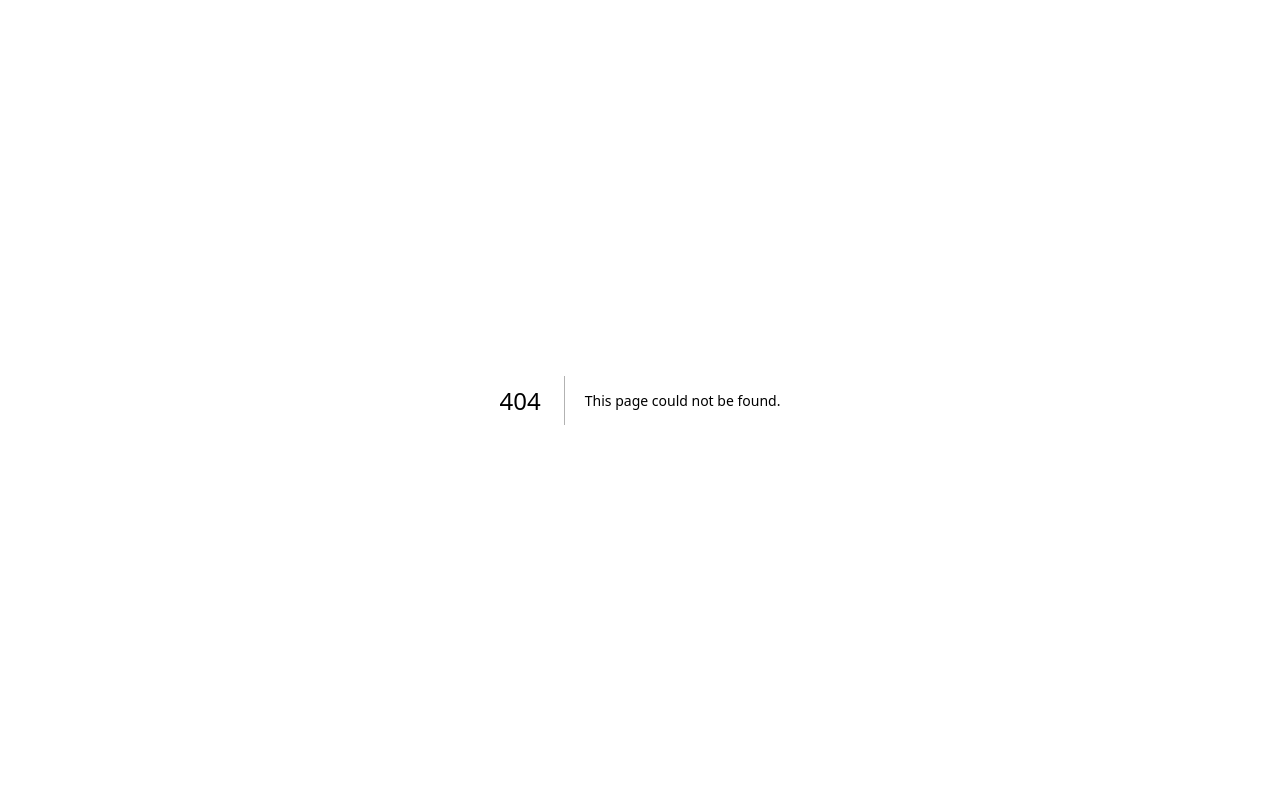
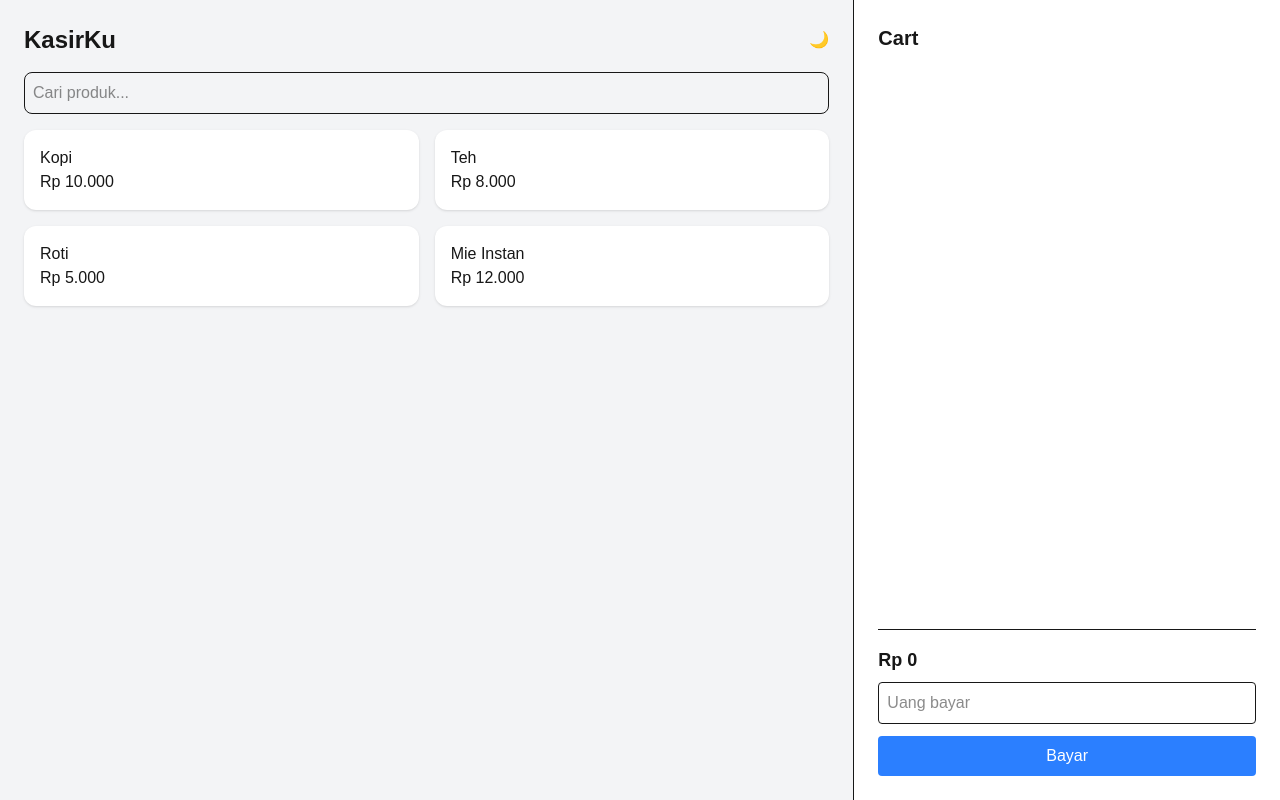
Before and after one commit to dzaky-almer/kasirku, a Next.js app: page /kasir in a window 1280 px wide. Before the commit this address had no page. Built offline with nearby package versions, Linux system fonts and the light colour scheme.

Commit message:
frontend: kasir full fitur

```diff
--- /dev/null
+++ b/app/kasir/page.tsx
@@ -0,0 +1,192 @@
+"use client"
+import { useState } from "react"
+
+type Product = {
+  id: number
+  name: string
+  price: number
+}
+
+type CartItem = Product & { qty: number }
+
+export default function KasirPage() {
+  const [cart, setCart] = useState<CartItem[]>([])
+  const [bayar, setBayar] = useState(0)
+  const [search, setSearch] = useState("")
+  const [dark, setDark] = useState(false)
+  const [showStruk, setShowStruk] = useState(false)
+
+  const products: Product[] = [
+    { id: 1, name: "Kopi", price: 10000 },
+    { id: 2, name: "Teh", price: 8000 },
+    { id: 3, name: "Roti", price: 5000 },
+    { id: 4, name: "Mie Instan", price: 12000 },
+  ]
+
+  const filteredProducts = products.filter(p =>
+    p.name.toLowerCase().includes(search.toLowerCase())
+  )
+
+  const addToCart = (product: Product) => {
+    const existing = cart.find(item => item.id === product.id)
+
+    if (existing) {
+      setCart(cart.map(item =>
+        item.id === product.id
+          ? { ...item, qty: item.qty + 1 }
+          : item
+      ))
+    } else {
+      setCart([...cart, { ...product, qty: 1 }])
+    }
+  }
+
+  const increaseQty = (id: number) => {
+    setCart(cart.map(item =>
+      item.id === id ? { ...item, qty: item.qty + 1 } : item
+    ))
+  }
+
+  const decreaseQty = (id: number) => {
+    setCart(cart.map(item =>
+      item.id === id ? { ...item, qty: item.qty - 1 } : item
+    ).filter(item => item.qty > 0))
+  }
+
+  const total = cart.reduce((sum, item) => sum + item.price * item.qty, 0)
+  const kembalian = bayar - total
+
+  const formatRupiah = (num: number) => {
+    return "Rp " + num.toLocaleString("id-ID")
+  }
+
+  const bayarHandler = () => {
+    if (cart.length === 0 || bayar < total) return
+    setShowStruk(true)
+  }
+
+  const reset = () => {
+    setCart([])
+    setBayar(0)
+    setShowStruk(false)
+  }
+
+  return (
+    <div className={dark ? "dark bg-gray-900 text-white" : ""}>
+      <div className="grid grid-cols-3 h-screen">
+
+        {/* PRODUK */}
+        <div className="col-span-2 p-6 bg-gray-100 dark:bg-gray-800">
+          <div className="flex justify-between mb-4">
+            <h1 className="text-2xl font-bold">KasirKu</h1>
+            <button onClick={() => setDark(!dark)}>
+              {dark ? "☀️" : "🌙"}
+            </button>
+          </div>
+
+          {/* SEARCH */}
+          <input
+            type="text"
+            placeholder="Cari produk..."
+            value={search}
+            onChange={(e) => setSearch(e.target.value)}
+            className="w-full p-2 mb-4 rounded-lg border"
+          />
+
+          <div className="grid grid-cols-2 gap-4">
+            {filteredProducts.map(p => (
+              <div
+                key={p.id}
+                onClick={() => addToCart(p)}
+                className="bg-white dark:bg-gray-700 p-4 rounded-xl shadow cursor-pointer"
+              >
+                <h2>{p.name}</h2>
+                <p>{formatRupiah(p.price)}</p>
+              </div>
+            ))}
+          </div>
+        </div>
+
+        {/* CART */}
+        <div className="p-6 border-l bg-white dark:bg-gray-900 flex flex-col">
+          <h2 className="text-xl font-bold mb-4">Cart</h2>
+
+          <div className="flex-1 overflow-auto">
+            {cart.map(item => (
+              <div key={item.id} className="mb-3">
+                <p>{item.name}</p>
+                <div className="flex items-center gap-2">
+                  <button onClick={() => decreaseQty(item.id)}>-</button>
+                  <span>{item.qty}</span>
+                  <button onClick={() => increaseQty(item.id)}>+</button>
+                </div>
+                <p className="text-sm">
+                  {formatRupiah(item.price * item.qty)}
+                </p>
+              </div>
+            ))}
+          </div>
+
+          {/* TOTAL */}
+          <div className="border-t pt-4 mt-4">
+            <h3 className="text-lg font-bold">
+              {formatRupiah(total)}
+            </h3>
+
+            <input
+              type="number"
+              placeholder="Uang bayar"
+              value={bayar || ""}
+              onChange={(e) => setBayar(Number(e.target.value))}
+              className="w-full p-2 border rounded mt-2"
+            />
+
+            {bayar > 0 && (
+              <p className={kembalian < 0 ? "text-red-500" : "text-green-500"}>
+                {kembalian < 0
+                  ? "Uang kurang"
+                  : "Kembalian: " + formatRupiah(kembalian)}
+              </p>
+            )}
+
+            <button
+              onClick={bayarHandler}
+              className="w-full bg-blue-500 text-white p-2 mt-3 rounded"
+            >
+              Bayar
+            </button>
+          </div>
+        </div>
+      </div>
+
+      {/* STRUK */}
+      {showStruk && (
+        <div className="fixed inset-0 bg-black bg-opacity-50 flex justify-center items-center">
+          <div className="bg-white p-6 rounded-lg w-80 text-black">
+            <h2 className="text-center font-bold mb-2">STRUK</h2>
+
+            {cart.map(item => (
+              <div key={item.id} className="flex justify-between text-sm">
+                <span>{item.name} x{item.qty}</span>
+                <span>{formatRupiah(item.price * item.qty)}</span>
+              </div>
+            ))}
+
+            <hr className="my-2" />
+
+            <p>Total: {formatRupiah(total)}</p>
+            <p>Bayar: {formatRupiah(bayar)}</p>
+            <p>Kembali: {formatRupiah(kembalian)}</p>
+
+            <button
+              onClick={reset}
+              className="w-full bg-green-500 text-white p-2 mt-3 rounded"
+            >
+              Selesai
+            </button>
+          </div>
+        </div>
+      )}
+    </div>
+  )
+}
```
